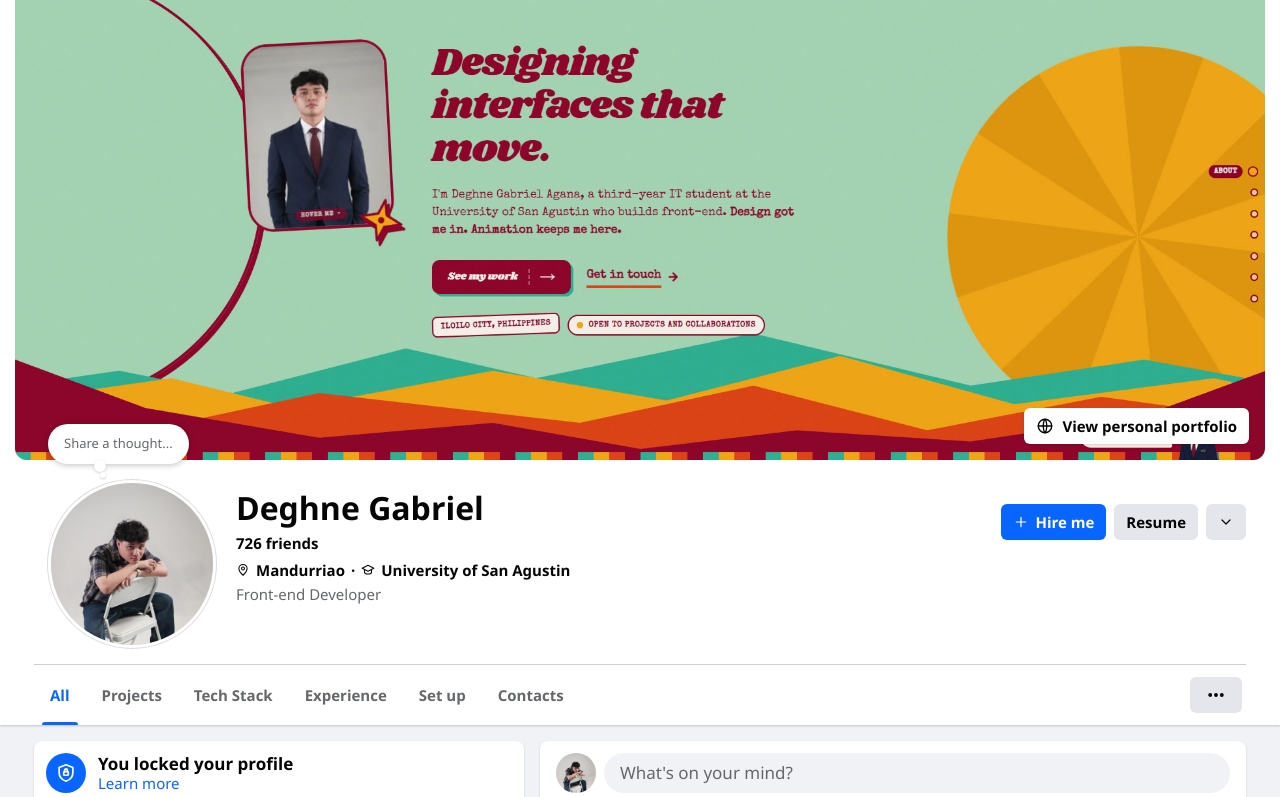
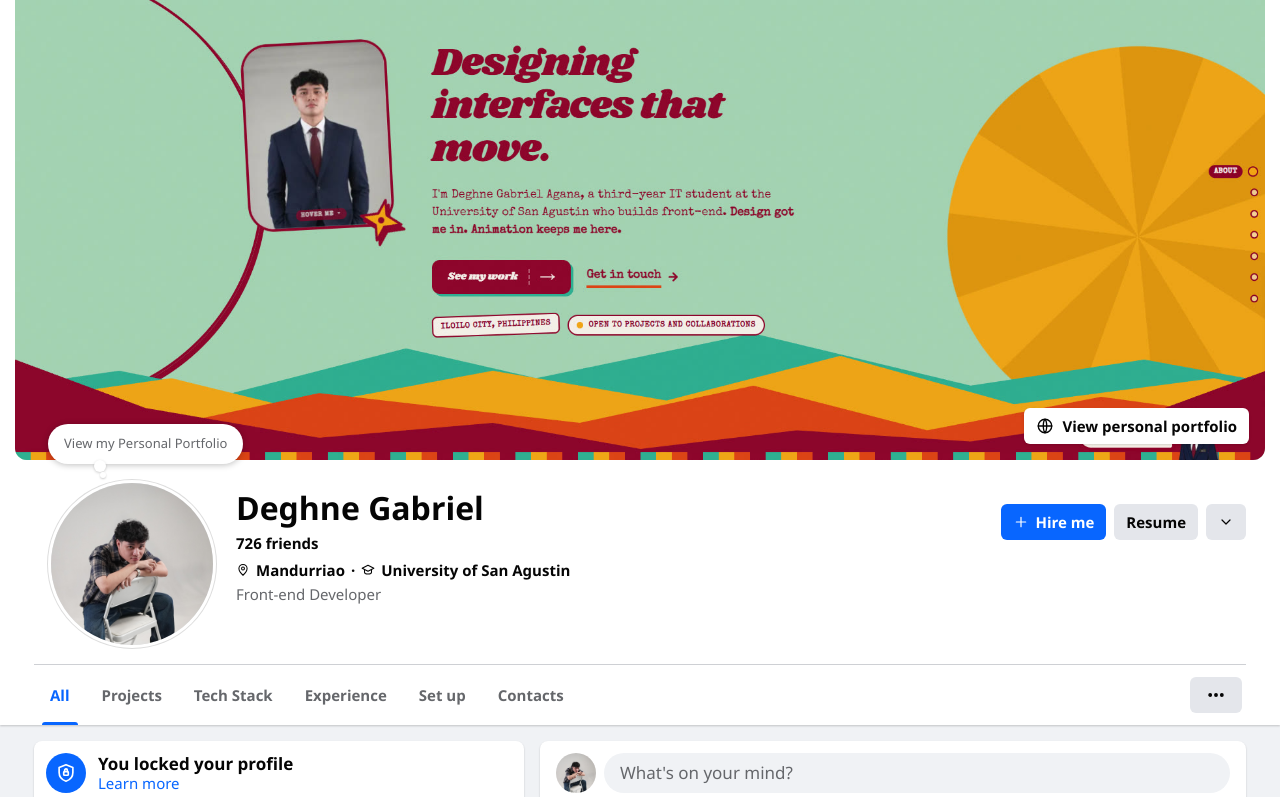
Before and after one commit to DeghneG/agana-portfolio, a React (Vite) app: page / in a window 1280 px wide. Shown: the top 797 px of the page. Built offline with nearby package versions, Linux system fonts and the light colour scheme.

Commit message:
Make profile bubble a static "View my Personal Portfolio" label
Co-Authored-By: Claude Sonnet 5.5 <noreply@anthropic.com>

```diff
--- a/src/App.jsx
+++ b/src/App.jsx
@@ -63,12 +63,11 @@ function Header({ tab, setTab }) {
       <div className="max-w-[1212px] mx-auto px-3 sm:px-0">
         <div className="pt-3 pb-4 flex flex-col sm:flex-row gap-5 sm:items-start">
           <div className="relative shrink-0 mt-1 sm:ml-[14px]">
-            <a href={gmail('Hello Deghne', 'Hi Deghne,\n\n')} target="_blank" rel="noreferrer" aria-label="Share a thought"
-              className="absolute -top-[52px] left-0 z-10 px-4 py-2.5 rounded-full bg-white shadow-[0_1px_6px_rgba(0,0,0,.25)] text-fb-sub text-[13px] whitespace-nowrap hover:bg-[#f5f5f5]">
-              Share a thought...
+            <div className="absolute -top-[52px] left-0 z-10 px-4 py-2.5 rounded-full bg-white shadow-[0_1px_6px_rgba(0,0,0,.25)] text-fb-sub text-[13px] whitespace-nowrap pointer-events-none select-none">
+              View my Personal Portfolio
               <span className="absolute -bottom-2 left-[46px] w-3 h-3 rounded-full bg-white shadow-[0_1px_3px_rgba(0,0,0,.2)]" />
               <span className="absolute -bottom-3.5 left-[52px] w-1.5 h-1.5 rounded-full bg-white shadow-[0_1px_2px_rgba(0,0,0,.2)]" />
-            </a>
+            </div>
             <div className="w-[168px] h-[168px] rounded-full border-[3px] border-white shadow-[0_0_0_1px_#ddd] overflow-hidden bg-gray-200 mt-1">
               <img src="/profile.jpg" alt="Deghne Gabriel" className="w-full h-full object-cover object-[center_15%]" />
             </div>
```
